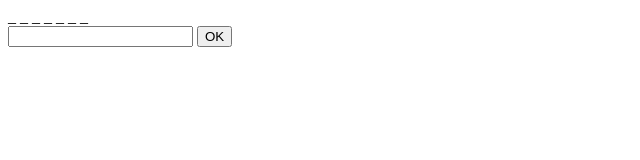
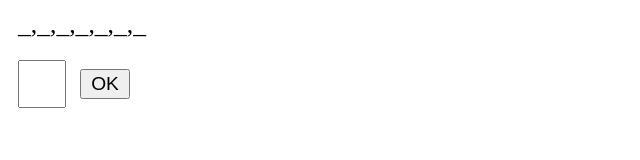
Before and after one commit to elycarvalho/forca, a plain HTML site: page forca.html in a window 1280 px wide. Shown: the whole page, without its empty margins (0-640 px from the left). Drawn offline with Linux system fonts and the light colour scheme.

Commit message:
Add files via upload

```diff
--- a/forca.html
+++ b/forca.html
@@ -5,14 +5,32 @@
   <meta charset="utf-8">
   <meta name="viewport" content="width=device-width, initial-scale=1">
   <title>Forca</title>
+  <style>
+    #tracos{
+      font-size: 1.6rem;
+      margin: 10px;
+    }
 
+    #letra{
+      text-align: center;
+      font-size: 1.2rem;
+      width: 40px;
+      height: 42px;
+      margin: 10px;
+    }
+
+    #btnVerifica{
+      font-size: 1.2rem;
+      width: 50px;
+      height: 30px;
+    }
+  </style>
 </head>
 
 <body>
   <div id="tracos"></div>
   <input type="text" id="letra">
   <button id="btnVerifica">OK</button>
-
 
   <script>
     let palavras = [
@@ -30,23 +48,36 @@
     const btnVerifica = document.getElementById('btnVerifica')
     const letraDigitada = document.getElementById('letra')
     let i = 0
+    let letras = []
     //console.log(palavras)
     function inicio() {
       let numAleatorio = Math.trunc(Math.random() * palavras.length)
+
       palavraSecreta = palavras[numAleatorio]
       for (let y = 0; y < palavraSecreta.length; y++) {
-        tracos.innerHTML += ' _'
+        letras.unshift('_')
       }
+      tracos.innerHTML = letras
       console.log(palavraSecreta)
     }
+
     inicio()
-
+    let tem = 0
+    let tem2 = 0
+    let naoTem = 0
     btnVerifica.addEventListener('click', () => {
       for (let i = 0; i <= palavraSecreta.length; i++) {
-          if(palavraSecreta[i] === letraDigitada.value) {
-            console.log('acertou')
-          } else {console.log('errou')}
+        if(palavraSecreta[i] === letraDigitada.value) {
+          tem++
+          letras[i] = palavraSecreta[i]
+          tracos.innerHTML = letras
         }
+      }
+      tem2 =+ tem
+      if(tem === 0) {naoTem++}
+      if(tem2 === palavraSecreta.length){console.log('acertou')}
+      console.log(tem)
+      console.log(tem2)
     })
 
 
```
